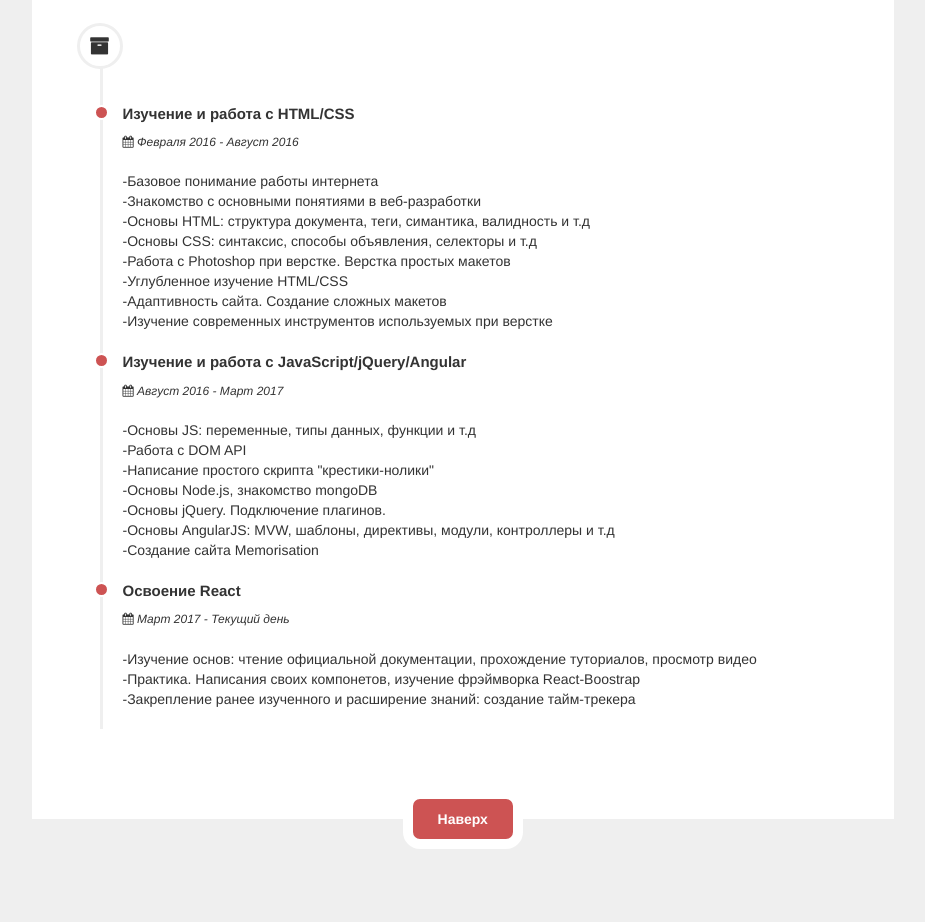
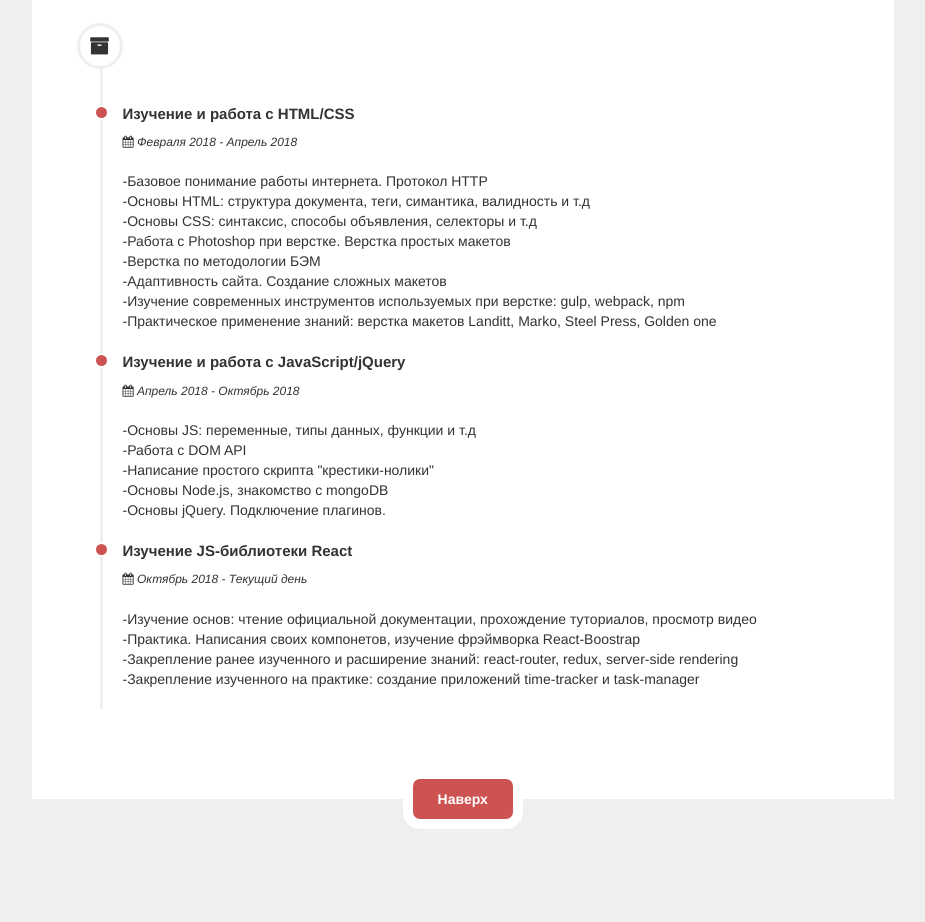
Before and after one commit to SergeyZubkov/SergeyZubkov.github.io, a plain HTML site: page index.html in a window 1280 px wide. Shown: the part 1920-2842 px from the top of the page, without its empty margins (316-1241 px from the left). Drawn offline with Linux system fonts and the light colour scheme.

Commit message:
edit: опыт работы, портфолио fix: btn-top

```diff
--- a/index.html
+++ b/index.html
@@ -222,38 +222,37 @@
 							</div>
 							<div class="timeline-point">
 								<h5>Изучение и работа с HTML/CSS</h5>
-								<h6><i class="fa fa-calendar"></i> Февраля 2016 - Август 2016</h6>
+								<h6><i class="fa fa-calendar"></i> Февраля 2018 - Апрель 2018</h6>
 								<ul>
-									<li>-Базовое понимание работы интернета</li>
-									<li>-Знакомство с основными понятиями в веб-разработки</li>
+									<li>-Базовое понимание работы интернета. Протокол HTTP</li>
 									<li>-Основы HTML: структура документа, теги, симантика, валидность и т.д</li>
 									<li>-Основы CSS: синтаксис, способы объявления, селекторы и т.д</li>
 									<li>-Работа с Photoshop при верстке. Верстка простых макетов</li>
-									<li>-Углубленное изучение HTML/CSS</li>
+									<li>-Верстка по методологии БЭМ</li>
 									<li>-Адаптивность сайта. Создание сложных макетов</li>
-									<li>-Изучение современных инструментов используемых при верстке</li>
+									<li>-Изучение современных инструментов используемых при верстке: gulp, webpack, npm</li>
+									<li>-Практическое применение знаний: верстка макетов Landitt, Marko, Steel Press, Golden one</li>
 								</ul>
 							</div>
 							<div class="timeline-point">
-								<h5>Изучение и работа с JavaScript/jQuery/Angular</h5>
-								<h6><i class="fa fa-calendar"></i> Август 2016 - Март 2017</h6>
+								<h5>Изучение и работа с JavaScript/jQuery</h5>
+								<h6><i class="fa fa-calendar"></i> Апрель 2018 - Октябрь 2018</h6>
 									<ul>
 										<li>-Основы JS: переменные, типы данных, функции и т.д</li>
 										<li>-Работа с DOM API</li>
 										<li>-Написание простого скрипта "крестики-нолики"</li>
-										<li>-Основы Node.js, знакомство mongoDB
+										<li>-Основы Node.js, знакомство c mongoDB
 										<li>-Основы jQuery. Подключение плагинов.</li>
-										<li>-Основы AngularJS: MVW, шаблоны, директивы, модули, контроллеры и т.д </li>
-										<li>-Создание сайта Memorisation</li>
 									</ul>
 							</div>
 							<div class="timeline-point">
-								<h5>Освоение React</h5>
-								<h6><i class="fa fa-calendar"></i> Март 2017 - Текущий день</h6>
+								<h5>Изучение JS-библиотеки React</h5>
+								<h6><i class="fa fa-calendar"></i> Октябрь 2018 - Текущий день</h6>
 								<ul>
 									<li>-Изучение основ: чтение официальной документации, прохождение туториалов, просмотр видео</li>
 									<li>-Практика. Написания своих компонетов, изучение фрэймворка React-Boostrap</li>
-									<li>-Закрепление ранее изученного и расширение знаний: создание тайм-трекера</li>
+									<li>-Закрепление ранее изученного и расширение знаний: react-router, redux, server-side rendering</li>
+									<li>-Закрепление изученного на практике: создание приложений time-tracker и task-manager</li>
 								</ul>
 							</div>
 						</div>
--- a/js/scripts.js
+++ b/js/scripts.js
@@ -13,7 +13,7 @@ $(document).ready(function() {
 	})
 
 	$('.btn-top').on('click', function() {
-			$('body').animate({
+			$('html, body').animate({
 				scrollTop: 0
 			}, "1000", 'swing')
 	})
```
Also changed, not shown: portfolio.html (+26 -26 lines).
